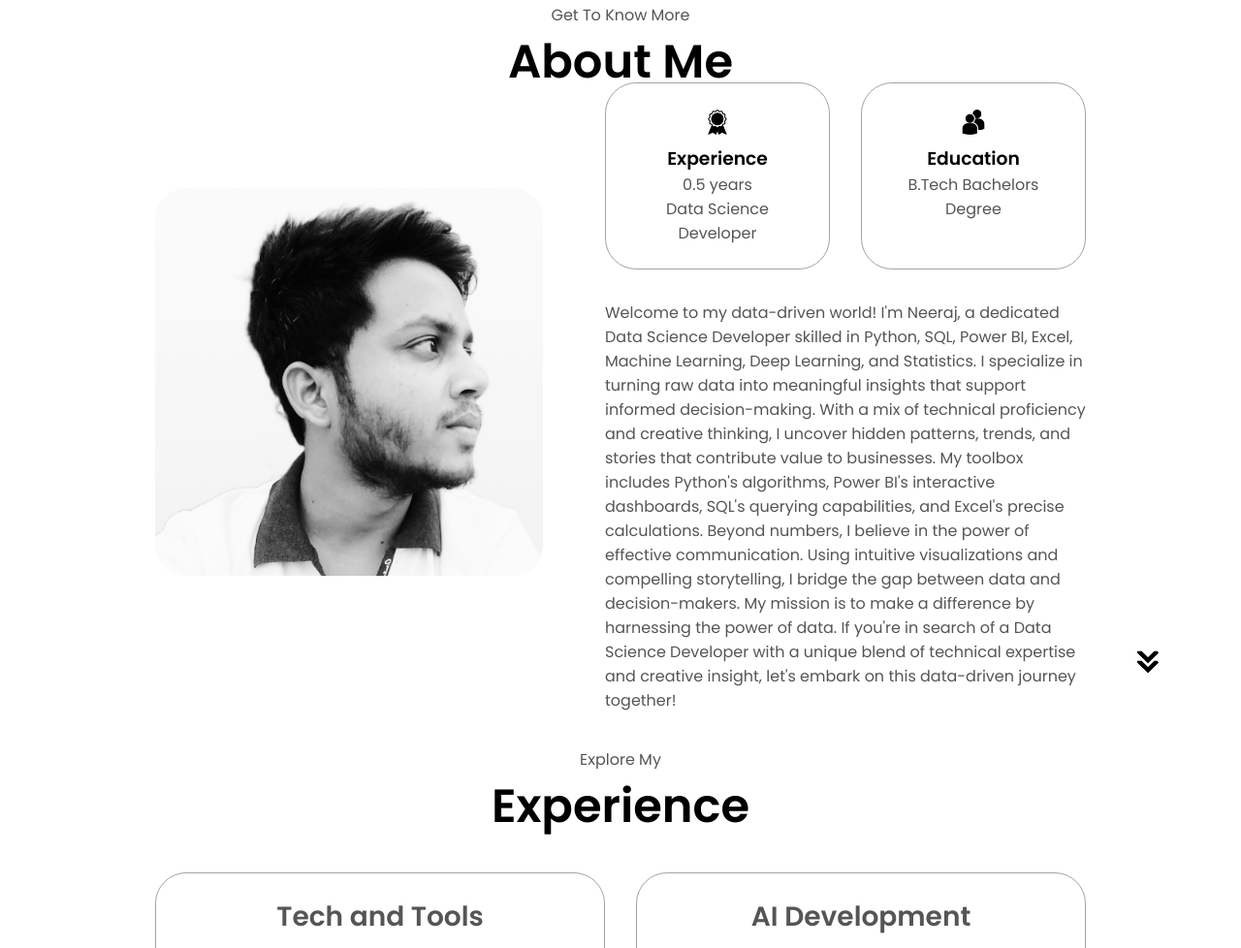
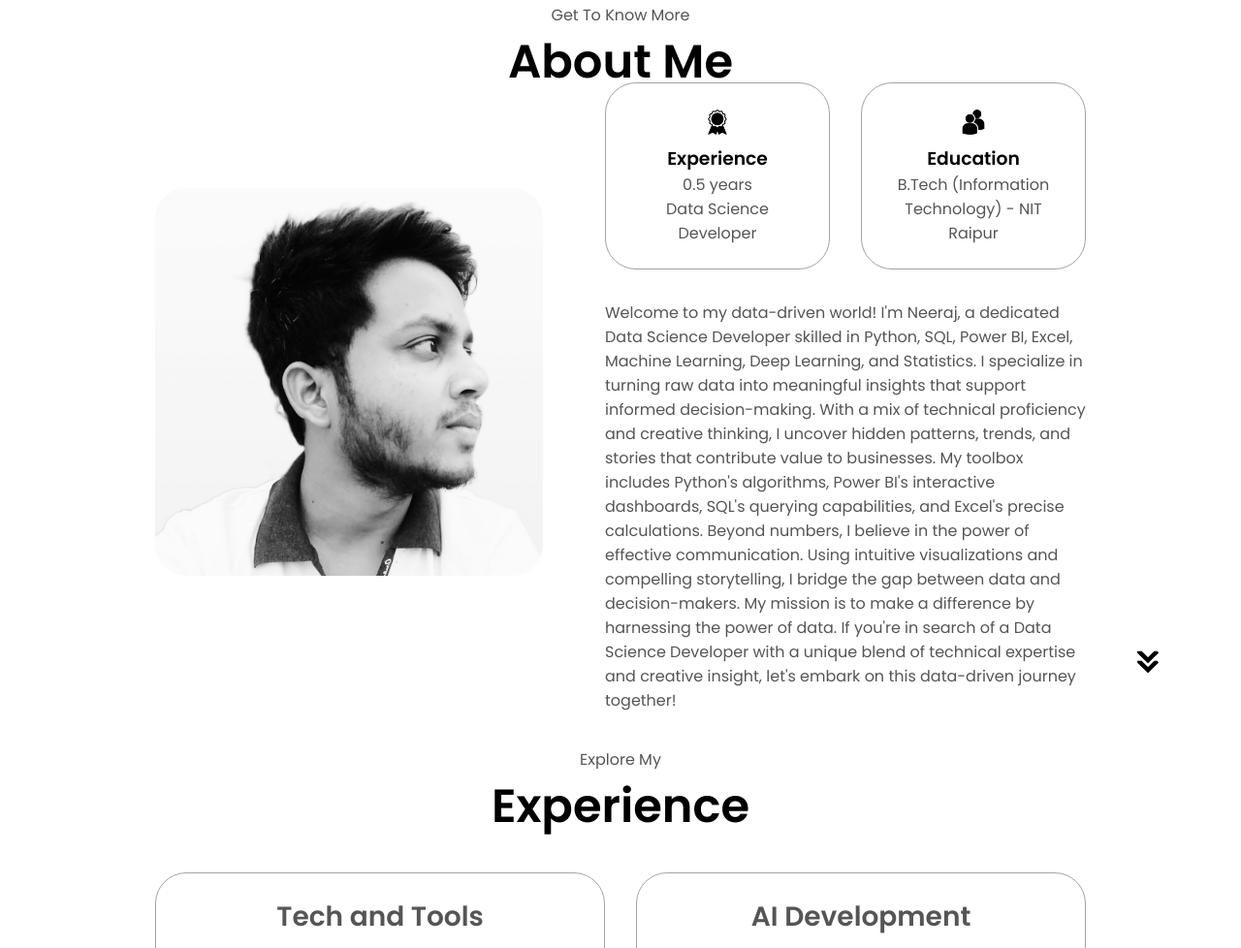
Before and after one commit to Npps1997/Portfolio, a plain HTML site: page index.html in a window 1280 px wide. Shown: the part 925-1903 px from the top of the page at 97% size. Drawn offline with Linux system fonts and the light colour scheme.

Commit message:
Edu check

```diff
--- a/index.html
+++ b/index.html
@@ -118,7 +118,7 @@
                 class="icon"
               />
               <h3>Education</h3>
-              <p>B.Tech Bachelors Degree</p>
+              <p>B.Tech (Information Technology) - NIT Raipur</p>
             </div>
           </div>
           <div class="text-container">
```
